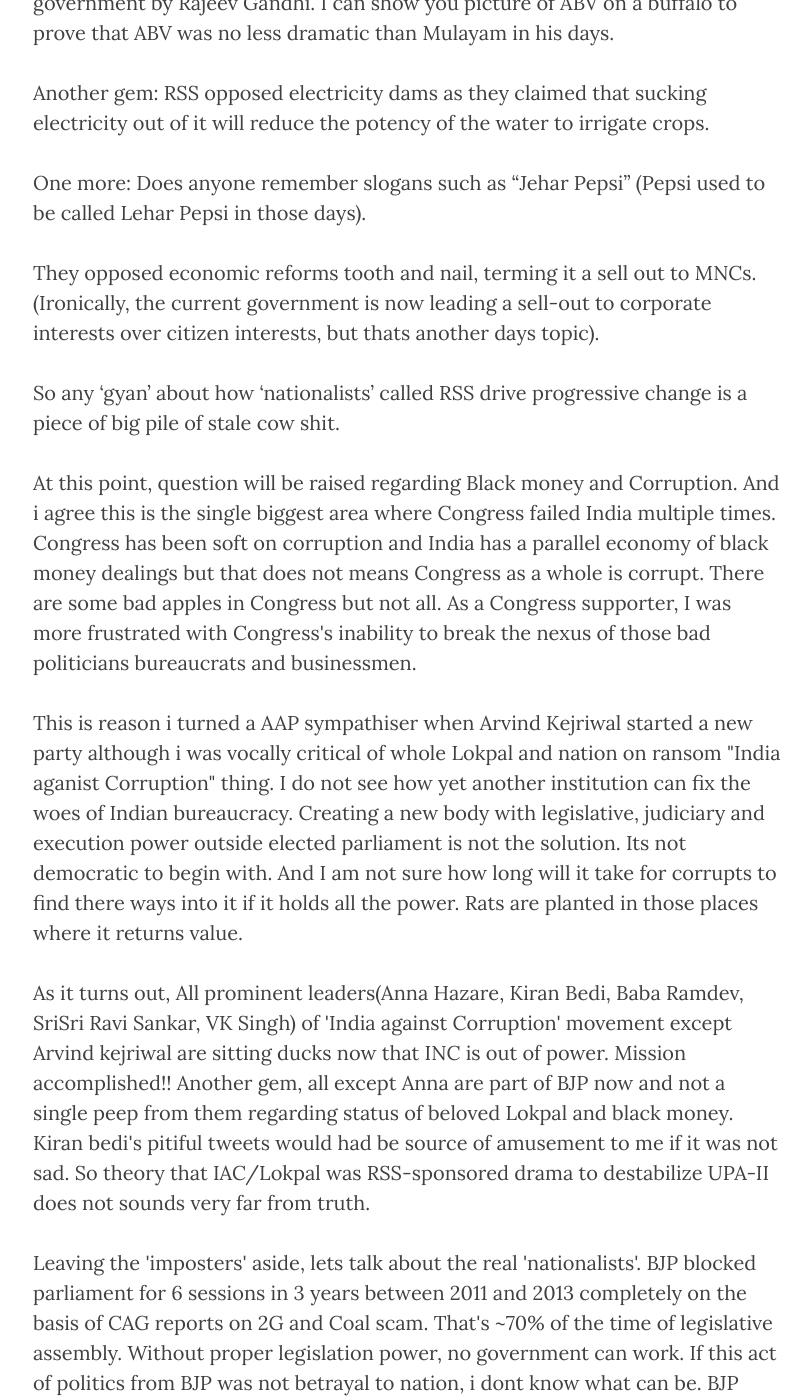
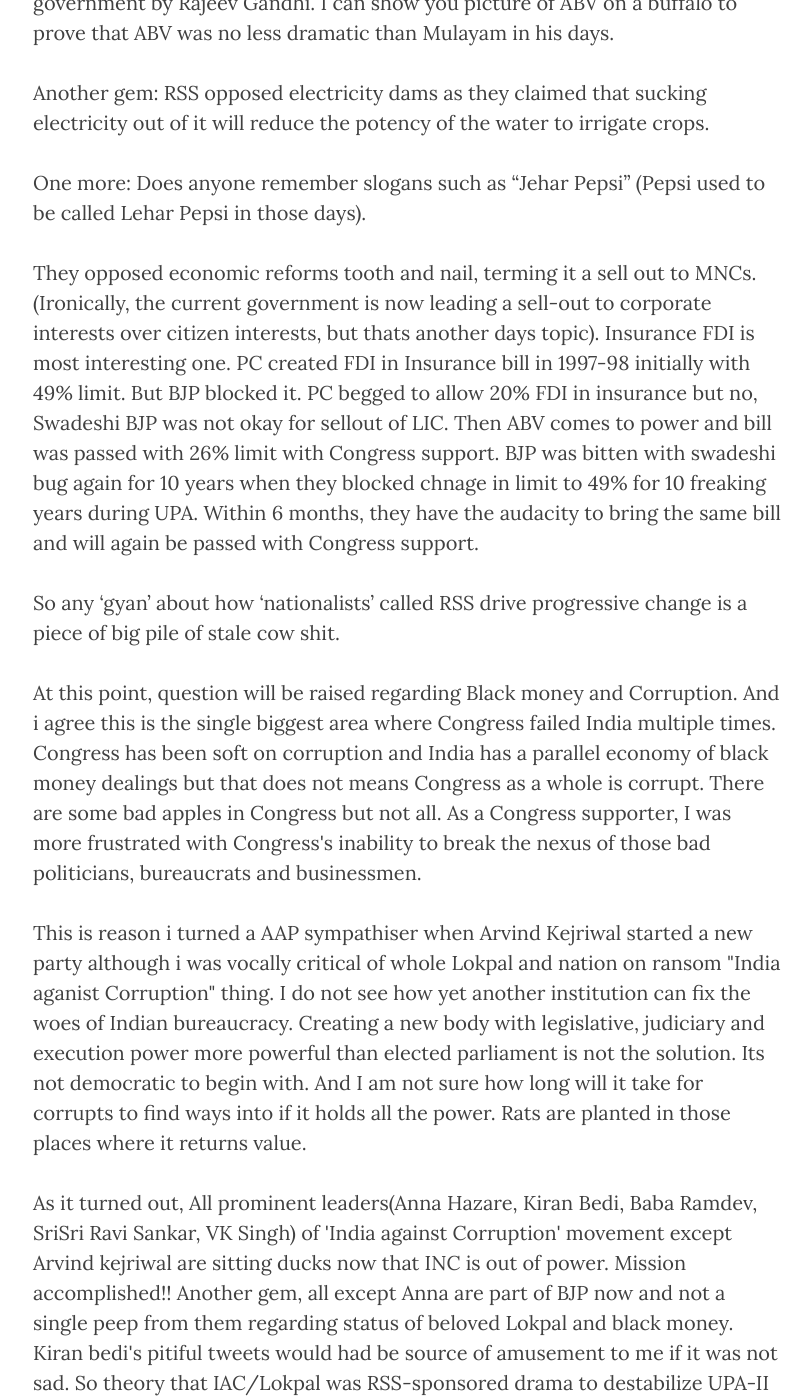
Before and after one commit to bawlipoonch/bawlipoonch.github.io, a Jekyll site: the page built from _posts/2014-12-16-65-wasted-years.markdown, in a window 1280 px wide and 1400 px high, scrolled down 2899 px. Shown: the whole window, without its empty margins (232-1044 px from the left). Built offline with Jekyll 4.4.1, drawn with Linux system fonts in a browser that asks for light colours; nearby versions of some CDN libraries; comment, search, counter and statistics services are not loaded; some of the changed text lies outside the part shown.

Commit message:
[POST] 65 wasted years minor changes

```diff
--- a/_posts/2014-12-16-65-wasted-years.markdown
+++ b/_posts/2014-12-16-65-wasted-years.markdown
@@ -26,11 +26,11 @@ Its about how to effectively address this falsehood.
   Here for most part fundamentalist fringe elements does not control the government and we have a democratically elected government system which we take for granted.
   For all the dynasty bashing, Nehru/Gandhi did not took over the control of the government. We are talking about a phase of India where everyone
   including BJP leaders were in awe of Jawaharlal Nehru/Indira gandhi (Remember Vajpayee calling Indira incarnation of Durga goddess).
-  Apart from a relapse during 1975-77, If India is a successful democracy (along with its faults), Congress deserves the accolades.
+  Apart from the relapse during 1975-77, If India is a successful democracy (along with its faults), Congress deserves the accolades.
 </p>
 
 <p>
-  China (since other countries were too small etc), we have come a long way without sacrificing liberty (something most right wingers care two hoots about)
+  China (since other countries are too small etc), we have come a long way without sacrificing liberty (something most right wingers care two hoots about)
   or the environment (something no right winger cares two hoots about) or even causing the deaths of 30-50 million human lives (which also most right wingers care two hoots about)
   to <a href="http://en.wikipedia.org/wiki/Great_Chinese_Famine" target="_blank">famines during the great leap forward</a>.
 
@@ -66,29 +66,31 @@ Its about how to effectively address this falsehood.
   I can show you picture of ABV on a buffalo to prove that ABV was no less dramatic than Mulayam in his days.</p>
 <p>Another gem: RSS opposed electricity dams as they claimed that sucking electricity out of it will reduce the potency of the water to irrigate crops.</p>
 <p>One more: Does anyone remember slogans such as “Jehar Pepsi” (Pepsi used to be called Lehar Pepsi in those days).</p>
-<p>They opposed economic reforms tooth and nail, terming it a sell out to MNCs.
+<p>
+  They opposed economic reforms tooth and nail, terming it a sell out to MNCs.
   (Ironically, the current government is now leading a sell-out to corporate interests over citizen interests, but thats another days topic).
+  Insurance FDI is most interesting one. PC created FDI in Insurance bill in 1997-98 initially with 49% limit. But BJP blocked it. PC begged to allow 20% FDI in insurance but no, Swadeshi BJP was not okay for sellout of LIC. Then ABV comes to power and bill was passed with 26% limit with Congress support. BJP was bitten with swadeshi bug again for 10 years when they blocked chnage in limit to 49% for 10 freaking years during UPA. Within 6 months, they have the audacity to bring the same bill and will again be passed with Congress support.
 </p>
 <p>So any ‘gyan’ about how ‘nationalists’ called RSS drive progressive change is a piece of big pile of stale cow shit.</p>
 <p>
    At this point, question will be raised regarding Black money and Corruption. And i agree this is the single biggest area where Congress failed India multiple times.
    Congress has been soft on corruption and India has a parallel economy of black money dealings but that does not means Congress as a whole is corrupt.
-   There are some bad apples in Congress but not all. As a Congress supporter, I was more frustrated with Congress's inability to break the nexus of those bad politicians
+   There are some bad apples in Congress but not all. As a Congress supporter, I was more frustrated with Congress's inability to break the nexus of those bad politicians,
    bureaucrats and businessmen.
 </p>
 <p>
-   This is reason i turned a AAP sympathiser when Arvind Kejriwal started a new party although i was vocally critical of whole Lokpal and nation on ransom "India aganist Corruption" thing. I do not see how yet another institution can fix the woes of Indian bureaucracy. Creating a new body with legislative, judiciary and execution power outside elected parliament is not the solution. Its not democratic to begin with. And I am not sure how long will it take for corrupts to find there ways into it if it holds all the power. Rats are planted in those places where it returns value.
+   This is reason i turned a AAP sympathiser when Arvind Kejriwal started a new party although i was vocally critical of whole Lokpal and nation on ransom "India aganist Corruption" thing. I do not see how yet another institution can fix the woes of Indian bureaucracy. Creating a new body with legislative, judiciary and execution power more powerful than elected parliament is not the solution. Its not democratic to begin with. And I am not sure how long will it take for corrupts to find ways into if it holds all the power. Rats are planted in those places where it returns value.
 </p>
 <p>
-   As it turns out, All prominent leaders(Anna Hazare, Kiran Bedi, Baba Ramdev, SriSri Ravi Sankar, VK Singh) of 'India against Corruption' movement except Arvind kejriwal are sitting ducks now that INC is out of power. Mission accomplished!! Another gem, all except Anna are part of BJP now and not a single peep from them regarding status of beloved Lokpal and black money. Kiran bedi's pitiful tweets would had be source of amusement to me if it was not sad. So theory that IAC/Lokpal was RSS-sponsored drama to destabilize UPA-II does not sounds very far from truth.
+   As it turned out, All prominent leaders(Anna Hazare, Kiran Bedi, Baba Ramdev, SriSri Ravi Sankar, VK Singh) of 'India against Corruption' movement except Arvind kejriwal are sitting ducks now that INC is out of power. Mission accomplished!! Another gem, all except Anna are part of BJP now and not a single peep from them regarding status of beloved Lokpal and black money. Kiran bedi's pitiful tweets would had be source of amusement to me if it was not sad. So theory that IAC/Lokpal was RSS-sponsored drama to destabilize UPA-II does not sounds very far from truth.
 </p>
 <p>
   Leaving the 'imposters' aside, lets talk about the real 'nationalists'. BJP blocked parliament for 6 sessions in 3 years between 2011 and 2013 completely on the basis of CAG reports on 2G and Coal scam. That's ~70% of the time of legislative assembly. Without proper legislation power, no government can work. If this act of politics from BJP was not betrayal to nation, i dont know what can be. BJP members including Arun Jaitley raised slogan 'PM chor hai' in parliament. When they comes in power, Mr Arun Jaitley did a <a target="_blank" href="http://timesofindia.indiatimes.com/india/CAG-should-not-sensationalize-its-findings-Arun-Jaitley-says/articleshow/44972857.cms">mother of u-turn on CAG's validity</a> and claiming that CAG is nothing but a retrospective on what could have been done better, probably when Congress said the same, there must be spelling mistake. Mr Jaitley you are nothing but a two-faced hypocrite.
 </p>
 <p>
-  On bringing black money back, Tunes changed from distributing <a href="https://www.youtube.com/watch?v=EbdFJ2vg3ic" target="_blank"> 15-20 lakh to each poor Indian(~10-30 trillion USD, multiple times of Indian GDP)</a> to mann ki baat of <a  target="_blank" href="http://zeenews.india.com/news/india/modis-mann-ki-baat-will-bring-back-every-penny-of-black-money-assures-pm_1492714.html">'i dont know how much money is stashed abroad'</a>. BJP is following the same process of revealing names of the tax offenders against whom police has strong evidence. I have not seen any positive effort from new government to fill the important open posts like RTI dept chief, CVO etc. Forget big Congress leaders, They have not even filled a case on damaad ji Robert Vadra, easiest target of all, only used him in election rhetorics. So tell me are you serious, are you serious, are you serious on corruption ? whats wrong with you ?
+  On bringing black money back, Tunes changed from distributing <a href="https://www.youtube.com/watch?v=EbdFJ2vg3ic" target="_blank"> 15-20 lakh to each poor Indian (~10-30 trillion USD, multiple times of Indian GDP)</a> to mann ki baat of <a target="_blank" href="http://zeenews.india.com/news/india/modis-mann-ki-baat-will-bring-back-every-penny-of-black-money-assures-pm_1492714.html">'i dont know how much money is stashed abroad'</a>. Now BJP is following the same process of revealing names of the tax offenders against whom police has strong evidence. I have not seen any positive effort from new government to fill the important open posts like RTI dept chief, CVO etc. Forget big Congress leaders, They have not even filed a case against Damaad shree Robert Vadra, easiest target of all, only used him in election rhetorics. So tell me are you serious, are you serious, are you serious on corruption ? whats wrong with you ?
 </p>
-<p> Fun fact: China has <a href="http://www.transparency.org/country" target="_blank"> similar corruption levels </a> and govt officials expects a "gift" left behind. Black money outflow from China is double of India.
+<p> Fun fact: China has <a href="http://www.transparency.org/country" target="_blank"> similar corruption levels </a> and govt officials expects a "gift" left behind. Also Black money outflow from China is 2.5 times of India. </p>
 <p>
   Day to day life corruption can only be solved through automation. If there is no middle man, no chance of corruption at all. That's why i am such a big proponent of Aadhar card and identity service. No prize for guessing that BJP opposed it as well in UPA time (and did a u-turn when came to power).
 </p>
```
